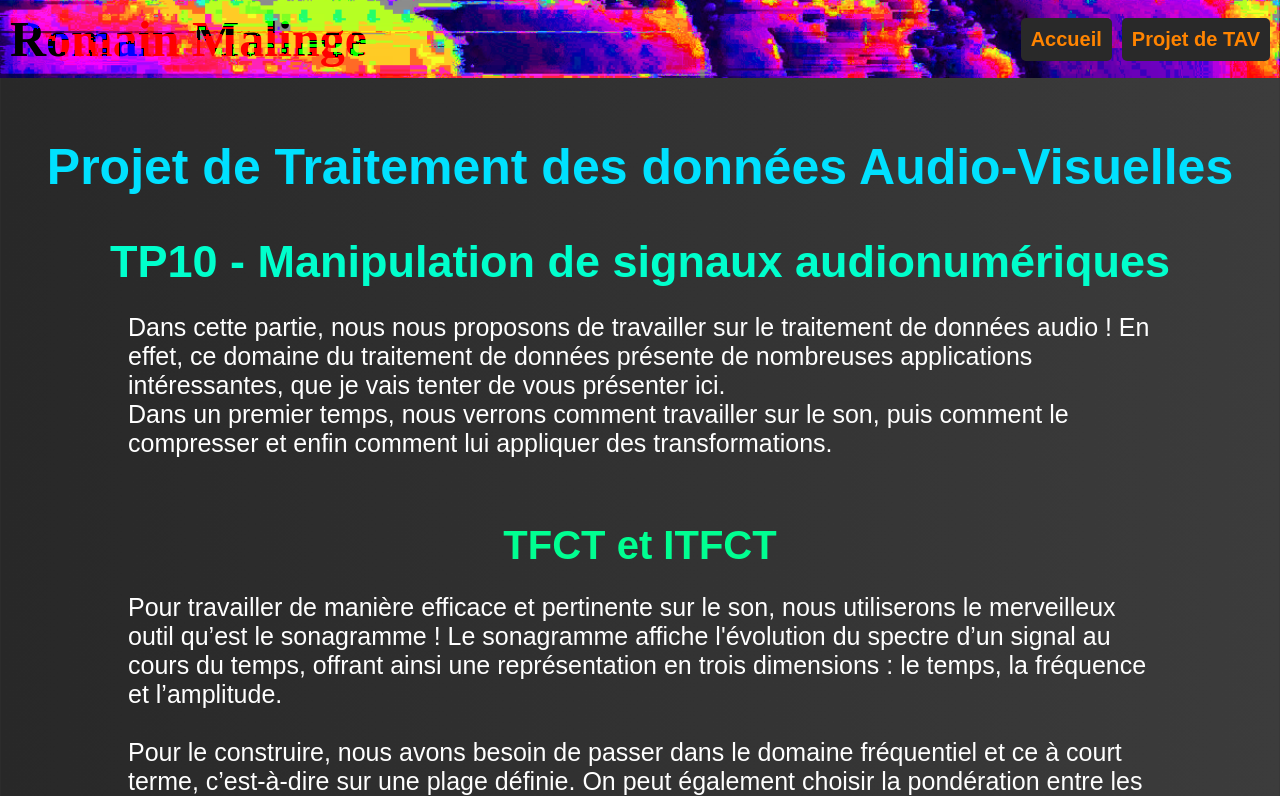
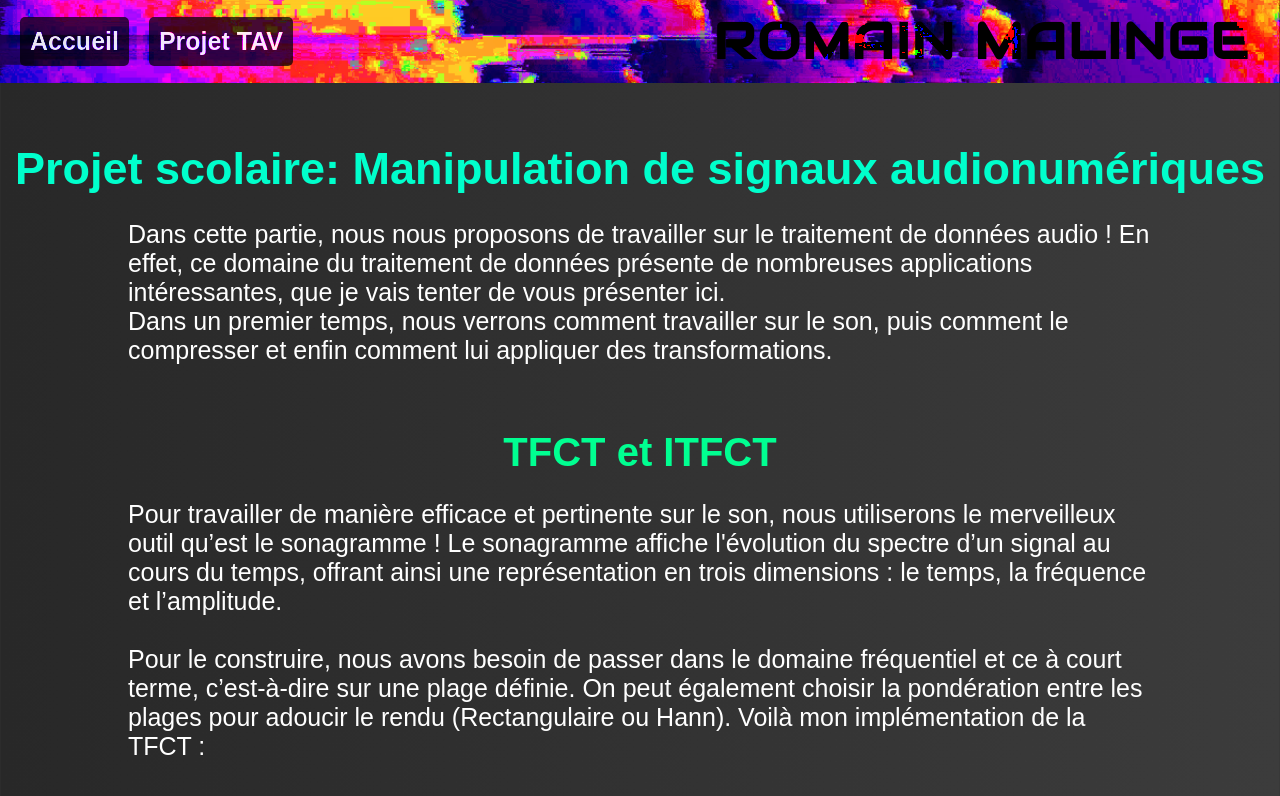
Before and after one commit to Romain-Malinge/Romain-Malinge.github.io, a plain HTML site: page TAV.html in a window 1280 px wide. Shown: the top 796 px of the page. Drawn offline with Linux system fonts and the light colour scheme.

Commit message:
Top bar de zinzin

```diff
--- a/TAV.html
+++ b/TAV.html
@@ -2,28 +2,30 @@
 <html lang="fr">
 <head>
     <meta charset="UTF-8">
-    <meta name="viewport" content="width=device-width, initial-scale=1.1">
+    <meta name="viewport" content="width=device-width, initial-scale=1.0">
     <link rel="stylesheet" href="./all.css">
     <link rel="stylesheet" href="./TAV.css">
-    <title>TAV</title>
-    <script src="TAV.js"></script>
+    <title>Romain ePortfolio</title>
+    <link rel="icon" href="./data/ALL/icone.png">
+    <link rel="preconnect" href="https://fonts.googleapis.com">
+    <link rel="preconnect" href="https://fonts.gstatic.com" crossorigin>
+    <link href="https://fonts.googleapis.com/css2?family=Audiowide&display=swap" rel="stylesheet">
 </head>
 
 <body>
     <header>
-        <h1>Romain Malinge</h1>
         <nav>
             <div class="topnav">
                 <a href="index.html">Accueil</a>
-                <a href="TAV.html">Projet de TAV</a>
+                <a href="TAV.html">Projet TAV</a>
             </div>
         </nav>
+        <h1>ROMAIN MALINGE</h1>
     </header>
 
     <main>
 
-        <h1>Projet de Traitement des données Audio-Visuelles</h1>
-        <h2>TP10 - Manipulation de signaux audionumériques</h2>
+        <h2>Projet scolaire: Manipulation de signaux audionumériques</h2>
 
         <p>
             Dans cette partie, nous nous proposons de travailler sur le traitement de données audio ! En effet, ce domaine du traitement de données présente de nombreuses applications intéressantes, que je vais tenter de vous présenter ici.<br>
@@ -323,7 +325,7 @@
 
 
     <footer>
-        <p>Romain Malinge - 2024</p>
+        <p>Romain Malinge © 2024/2025</p>
     </footer>
 </body>
 
--- a/all.css
+++ b/all.css
@@ -1,5 +1,5 @@
 :root {
-    --main-color: #ff8400;
+    --main-color: #fffffff2;
     --main-color-lighter: #ffbb78;
     --main-color-darker: #c45200;
 }
@@ -22,13 +22,24 @@ header {
     background-image: url('data/ALL/Aaakls.png');
     background-repeat: no-repeat;
     background-position: top;
-    background-size: cover;
+    background-size: 100%;
     color: #fff;
     width: 100%;
     display: flex;
     justify-content: space-between;
     align-items: center;
+    animation: moveBackground 120s linear infinite;
 }
+
+@keyframes moveBackground {
+    0% {
+        background-position: 0 0;
+    }
+    100% {
+        background-position: 0 100%;
+    }
+}
+
 
 header h1 {
     font-family: "Audiowide", serif;
@@ -37,32 +48,39 @@ header h1 {
     color: #000000;
     mix-blend-mode: color-burn;
     margin: 0;
-    padding: 10px;
+    padding: 10px 30px;
+    letter-spacing: 2px;
+    transition: letter-spacing 0.5s;
+}
+
+header h1:hover {
+    letter-spacing:4px;
 }
 
 nav {
-    padding-left: 10px;
+    padding-left: 20px;
 }
 
 nav .topnav {
     display: flex;
     justify-content: center;
+    mix-blend-mode:hard-light;
 }
 
 nav .topnav a {
     color: var(--main-color);
-    background-color: #292929;
-    font-size: 20px;
+    background-color: #232323;
+    font-size: 25px;
     text-decoration: none;
     padding: 10px;
-    margin-right: 10px;
+    margin-right: 20px;
     border-radius: 5px;
     font-weight: bold;
     transition: background-color 0.5s, color 0.5s;
 }
 
 nav .topnav a:hover {
-    color: #444;
+    color: #000000;
     background-color: var(--main-color);
 }
 
```
Also changed, not shown: index.html (+3 -3 lines).
